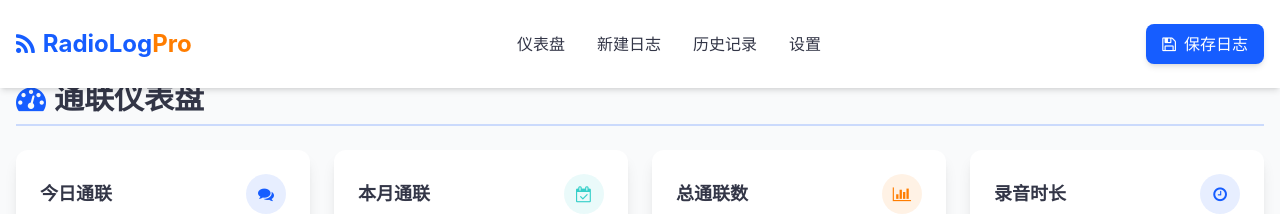
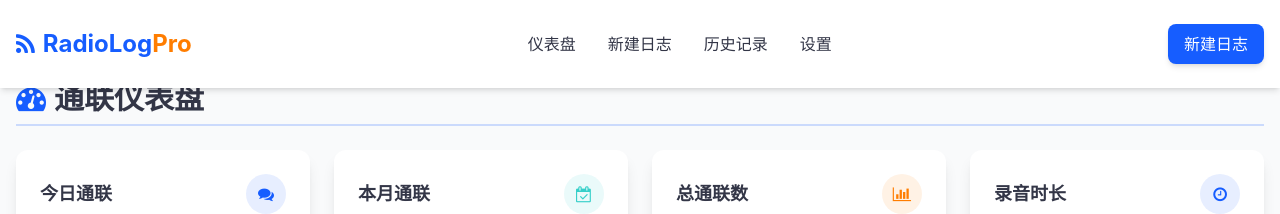
Before and after one commit to gaopengk/gaopengk.github.io, a Jekyll site: the page calllog.html, which Jekyll copies as it is, in a window 1280 px wide. Shown: the top 214 px of the page. Built offline with Jekyll 4.4.1, drawn with Linux system fonts in a browser that asks for light colours; nearby versions of some CDN libraries.

Commit message:
Update calllog.html

```diff
--- a/calllog.html
+++ b/calllog.html
@@ -66,7 +66,7 @@
 
             <div class="flex items-center space-x-4">
                 <button class="hidden md:block bg-primary hover:bg-primary/90 text-white px-4 py-2 rounded-lg transition-all-300 shadow-md hover:shadow-lg">
-                    <i class="fa fa-save mr-2"></i><a href="#save-log">保存日志</a>
+                    <a href="#new-log">新建日志</a>
                 </button>
                 <button class="md:hidden text-neutral text-xl" id="mobile-menu-button">
                     <i class="fa fa-bars"></i>
@@ -82,7 +82,7 @@
                 <a href="#history" class="text-neutral hover:text-primary py-2 transition-all-300 font-medium">历史记录</a>
                 <a href="#settings" class="text-neutral hover:text-primary py-2 transition-all-300 font-medium">设置</a>
                 <button class="bg-primary hover:bg-primary/90 text-white px-4 py-2 rounded-lg transition-all-300 shadow-md hover:shadow-lg">
-                    <i class="fa fa-save mr-2"></i><a href="#save-log">保存日志</a>
+                    <a href="#save-log">新建日志</a>
                 </button>
             </div>
         </div>
@@ -234,7 +234,7 @@
                                     placeholder="输入备注信息..."></textarea>
                             </div>
 
-                            <div id="save-log" class="pt-2 flex justify-end space-x-4">
+                            <div class="pt-2 flex justify-end space-x-4">
                                 <button type="button" id="reset-form" class="px-4 py-2 border border-gray-300 rounded-lg hover:bg-gray-50 transition-all-300">
                                     <i class="fa fa-refresh mr-2"></i>重置
                                 </button>
```
